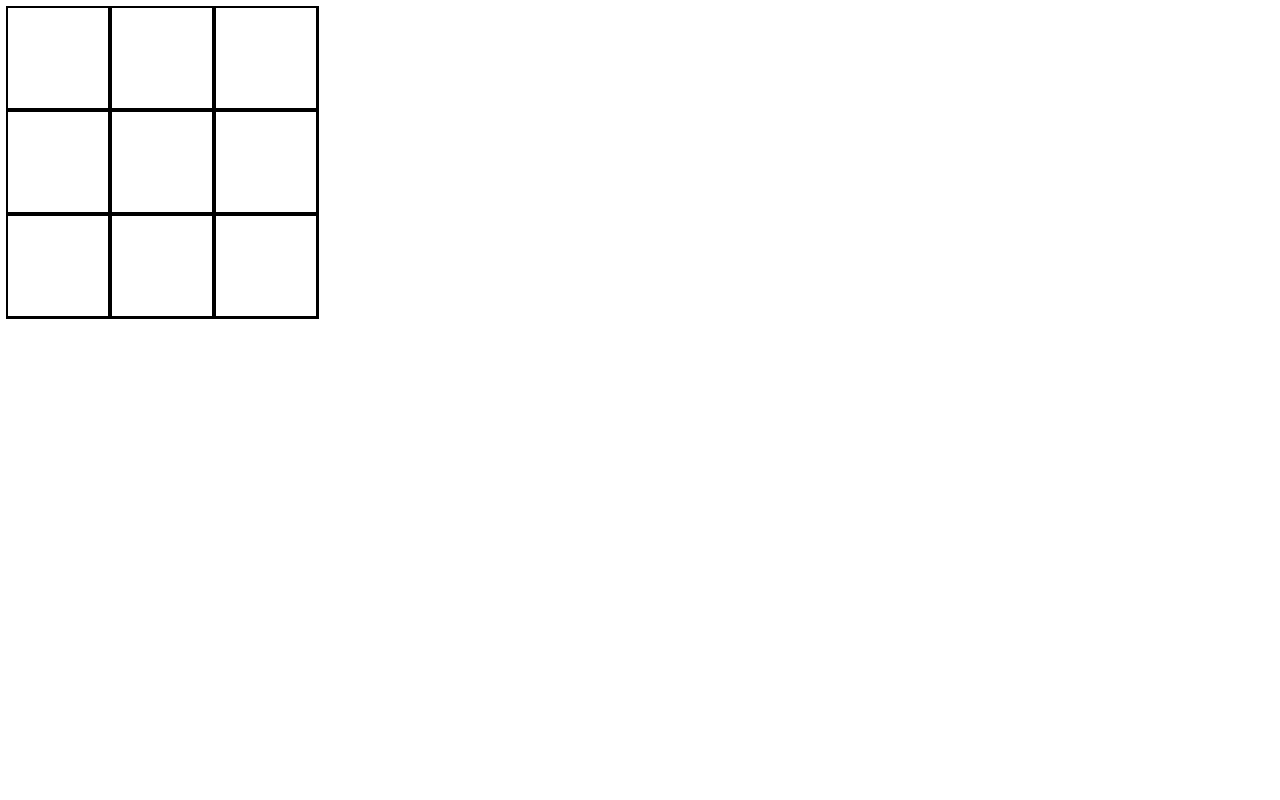
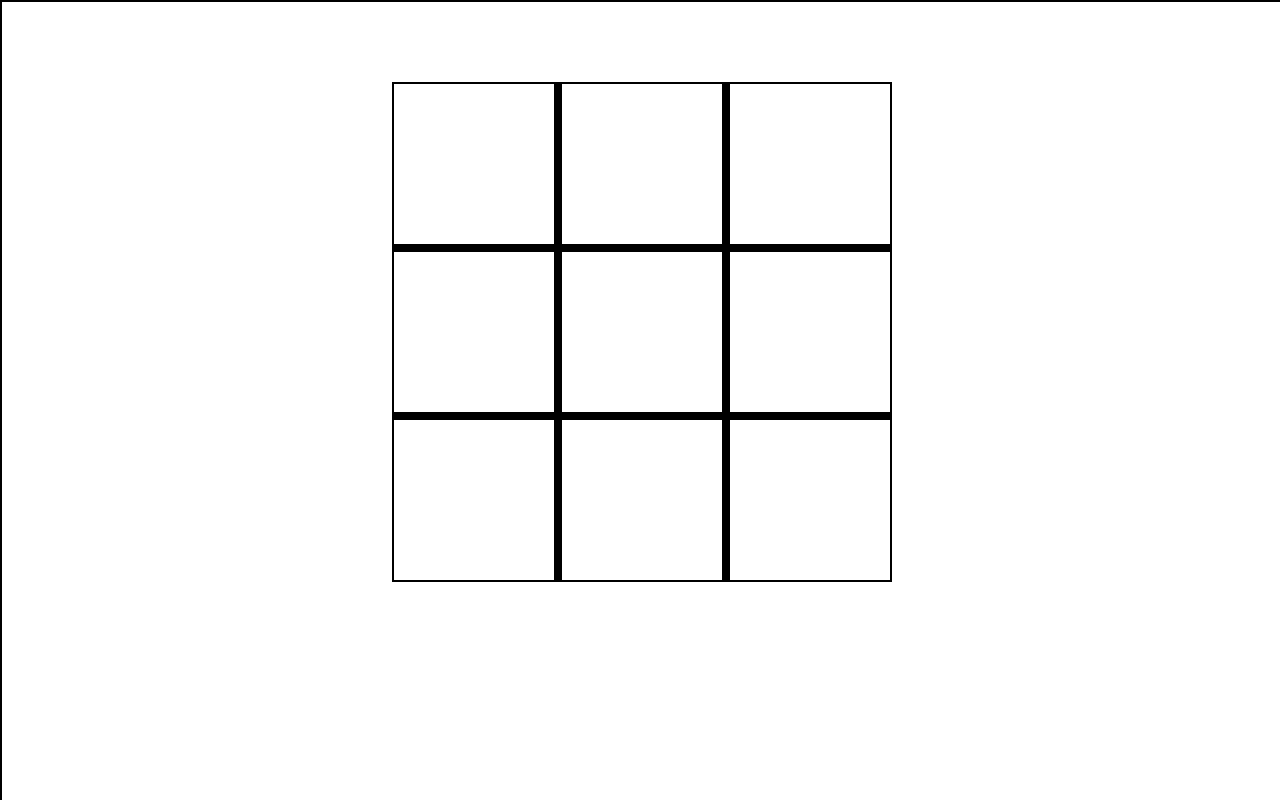
Before and after one commit to rache02/Game, a plain HTML site: page index.html in a window 1280 px wide. Drawn offline with Linux system fonts and the light colour scheme.

Commit message:
not going crazy yet but give it time...

```diff
--- a/index.html
+++ b/index.html
@@ -7,17 +7,22 @@
   </head>
 
   <body>
-    <div class='gameSquare'>
-      <div data-index='0'></div>
-      <div data-index='1'></div>
-      <div data-index='2'></div>
-      <div data-index='3'></div>
-      <div data-index='4'></div>
-      <div data-index='5'></div>
-      <div data-index='6'></div>
-      <div data-index='7'></div>
-      <div data-index='8'></div>
+    <div class="background">
+      <h1>Tic Tac Code</h1>
+      <div class='gameSquare'>
+        <div class= 's0'></div>
+        <div class= 's1'></div>
+        <div class= 's2'></div>
+        <div class= 's3'></div>
+        <div class= 's4'></div>
+        <div class= 's5'></div>
+        <div class= 's6'></div>
+        <div class= 's7'></div>
+        <div class= 's8'></div>
+      </div>
     </div>
   <script type="text/javascript" src = 'main.js'></script>
   </body>
 </html>
+
+<!-- <div data-index= '8'></div> -->
--- a/main.js
+++ b/main.js
@@ -14,6 +14,49 @@ var changePlayer = function () {
 gameSquare.addEventListener('click', function () {
   if (event.target !== gameSquare) {
     event.target.textContent = currentPlayer;
+    winnerX();
+    winnerO();
     changePlayer();
+
   }
 });
+
+var winnerX = function () {
+  if (document.querySelector('.s0').textContent === ' X ' && document.querySelector('.s1').textContent === ' X ' && document.querySelector('.s2').textContent === ' X ') {
+    console.log('Winner');
+  } else if (document.querySelector('.s3').textContent === ' X ' && document.querySelector('.s4').textContent === ' X ' && document.querySelector('.s5').textContent === ' X ') {
+    console.log('Winner');
+  } else if (document.querySelector('.s6').textContent === ' X ' && document.querySelector('.s7').textContent === ' X ' && document.querySelector('.s8').textContent === ' X ') {
+    console.log('Winner');
+  } else if (document.querySelector('.s0').textContent === ' X ' && document.querySelector('.s3').textContent === ' X ' && document.querySelector('.s6').textContent === ' X ') {
+    console.log('Winner');
+  } else if (document.querySelector('.s1').textContent === ' X ' && document.querySelector('.s4').textContent === ' X ' && document.querySelector('.s7').textContent === ' X ') {
+    console.log('Winner');
+  } else if (document.querySelector('.s2').textContent === ' X ' && document.querySelector('.s5').textContent === ' X ' && document.querySelector('.s8').textContent === ' X ') {
+    console.log('Winner');
+  } else if (document.querySelector('.s0').textContent === ' X ' && document.querySelector('.s4').textContent === ' X ' && document.querySelector('.s8').textContent === ' X ') {
+    console.log('Winner');
+  } else if (document.querySelector('.s2').textContent === ' X ' && document.querySelector('.s4').textContent === ' X ' && document.querySelector('.s6').textContent === ' X ') {
+    console.log('Winner');
+  }
+};
+
+var winnerO = function () {
+  if (document.querySelector('.s0').textContent === ' O ' && document.querySelector('.s1').textContent === ' O ' && document.querySelector('.s2').textContent === ' O ') {
+    console.log('Winner');
+  } else if (document.querySelector('.s3').textContent === ' O ' && document.querySelector('.s4').textContent === ' O ' && document.querySelector('.s5').textContent === ' O ') {
+    console.log('Winner');
+  } else if (document.querySelector('.s6').textContent === ' O ' && document.querySelector('.s7').textContent === ' O ' && document.querySelector('.s8').textContent === ' O ') {
+    console.log('Winner');
+  } else if (document.querySelector('.s0').textContent === ' O ' && document.querySelector('.s3').textContent === ' O ' && document.querySelector('.s6').textContent === ' O ') {
+    console.log('Winner');
+  } else if (document.querySelector('.s1').textContent === ' O ' && document.querySelector('.s4').textContent === ' O ' && document.querySelector('.s7').textContent === ' O ') {
+    console.log('Winner');
+  } else if (document.querySelector('.s2').textContent === ' O ' && document.querySelector('.s5').textContent === ' O ' && document.querySelector('.s8').textContent === ' O ') {
+    console.log('Winner');
+  } else if (document.querySelector('.s0').textContent === ' O ' && document.querySelector('.s4').textContent === ' O ' && document.querySelector('.s8').textContent === ' O ') {
+    console.log('Winner');
+  } else if (document.querySelector('.s2').textContent === ' O ' && document.querySelector('.s4').textContent === ' O ' && document.querySelector('.s6').textContent === ' O ') {
+    console.log('Winner');
+  }
+};
--- a/style.css
+++ b/style.css
@@ -1,12 +1,35 @@
+
+.background {
+  position: fixed;
+  top: 0;
+  left: 0;
+  height: 100%;
+  width: 100%;
+  /*background-image: url('computerScreen.jpg');
+  background-size: 100%;*/
+  /*opacity: 0.8;*/
+  /*background-attachment: fixed;
+  background-repeat: no-repeat;*/
+}
+
+h1 {
+  text-align: center;
+  color: white;
+
+}
+
 .gameSquare {
-  height: 309px;
-  width: 309px;
+  height: 500px;
+  width: 500px;
+  display: block;
+  margin: 0 auto;
+  border: none;
 }
 
 div {
-  height: 100px;
-  width: 100px;
-  border: 2px solid black;
+  height: 32%;
+  width: 32%;
+  border: 4px solid black;
   display: inline-block;
   margin: -2px;
   overflow: hidden;
```
